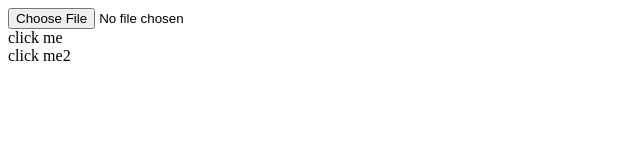
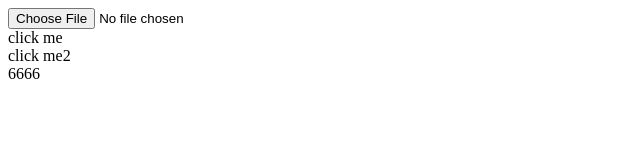
Before and after one commit to samssweiss/samssweiss.github.io, a plain HTML site: page copy-file.html in a window 1280 px wide. Shown: the full height of the page, 0-640 px from the left. Drawn offline with Linux system fonts and the light colour scheme.

Commit message:
update 2

```diff
--- a/copy-file.html
+++ b/copy-file.html
@@ -11,6 +11,8 @@
     <div id="copy">click me</div>
 
     <div id="copy2">click me2</div>
+
+    <div>6666</div>
 
     <script>
       document.querySelector('#copy').addEventListener('click', async () => {
```
